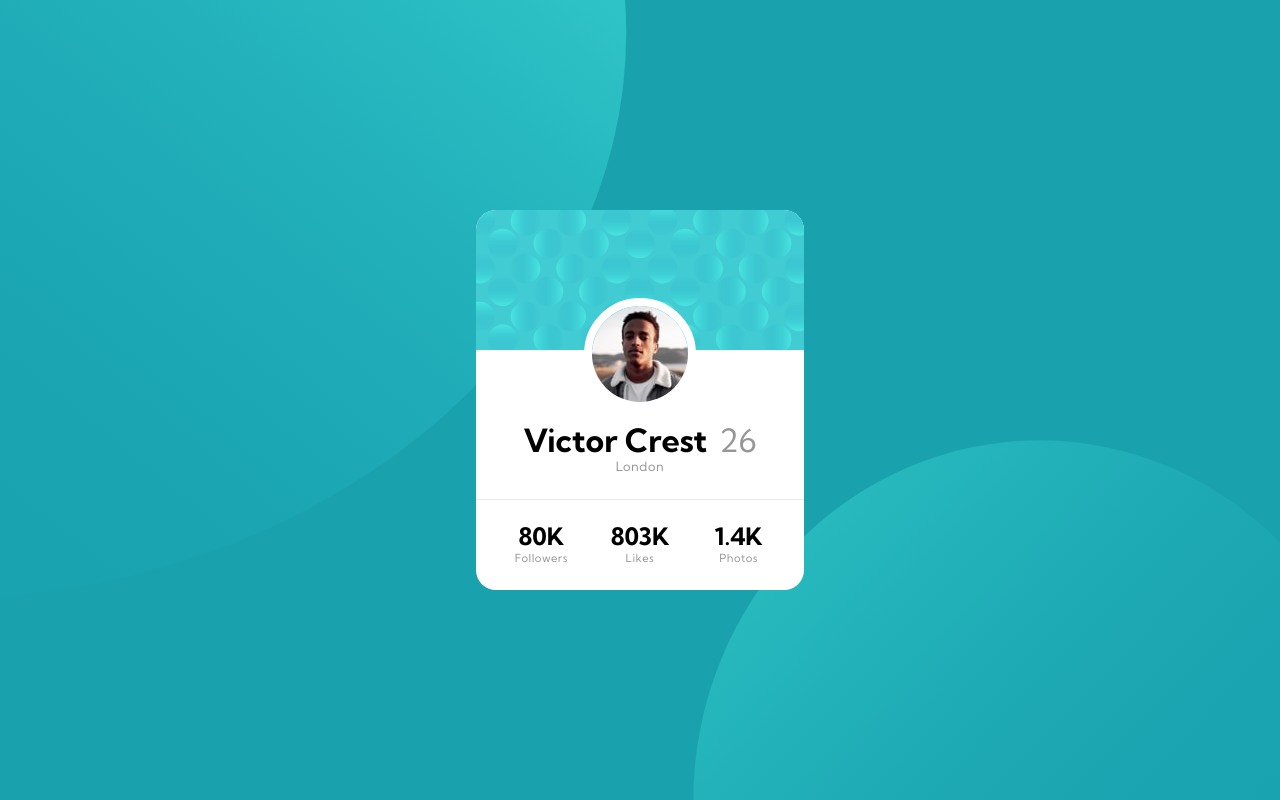
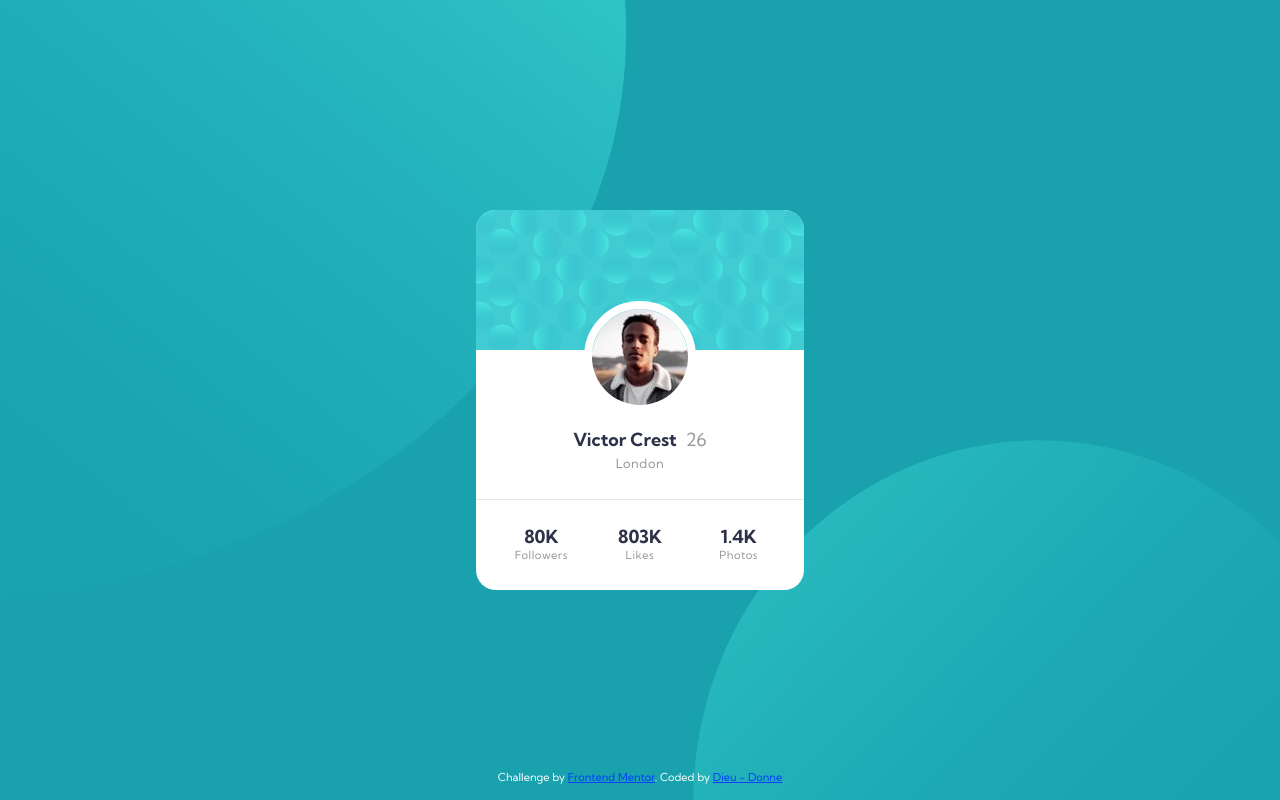
Before and after one commit to d-donne/profile-card-component, a plain HTML site: page index.html in a window 1280 px wide. Drawn offline with Linux system fonts and the light colour scheme.

Commit message:
updated README

```diff
--- a/css/style.css
+++ b/css/style.css
@@ -33,16 +33,15 @@ body {
 
 @media (max-width: 620px) {
   body {
-     background-size: 65vw 61vh, 107vw 96vh;
-  background-position: top -41vw left -14vh, bottom -52vh right -54vw;
-}
+    background-size: 65vw 61vh, 107vw 96vh;
+    background-position: top -41vw left -14vh, bottom -52vh right -54vw;
   }
 }
 
 h1,
 h2 {
   color: var(--veryDarkDesaturatedBlue);
-  font-size: 18px;
+  font-size: 1.125rem;
   font-weight: 700;
 }
 
@@ -109,12 +108,15 @@ h1 span {
 
 /* FOOTER */
 .attribution {
+  color: #ffffff;
+  position: absolute;
+  bottom: 1rem;
   font-size: 11px;
   text-align: center;
 }
 
 .attribution a {
-  color: hsl(228, 45%, 44%);
+  color: hsl(226, 99%, 50%);
 }
 
 /* auxillary classes */
--- a/index.html
+++ b/index.html
@@ -45,10 +45,10 @@
     </div>
   </main>
 
-  <!-- <footer class="attribution">
+  <footer class="attribution">
     Challenge by <a href="https://www.frontendmentor.io?ref=challenge" target="_blank">Frontend Mentor</a>.
-    Coded by <a href="#">Dieu - Donne</a>.
-</footer> -->
+    Coded by <a href="#">Dieu - Donne</a>
+</footer>
 </body>
 
 </html>
```
Also changed, not shown: images/screenshot/page-desktop-shot.png (added), 1 other file.
